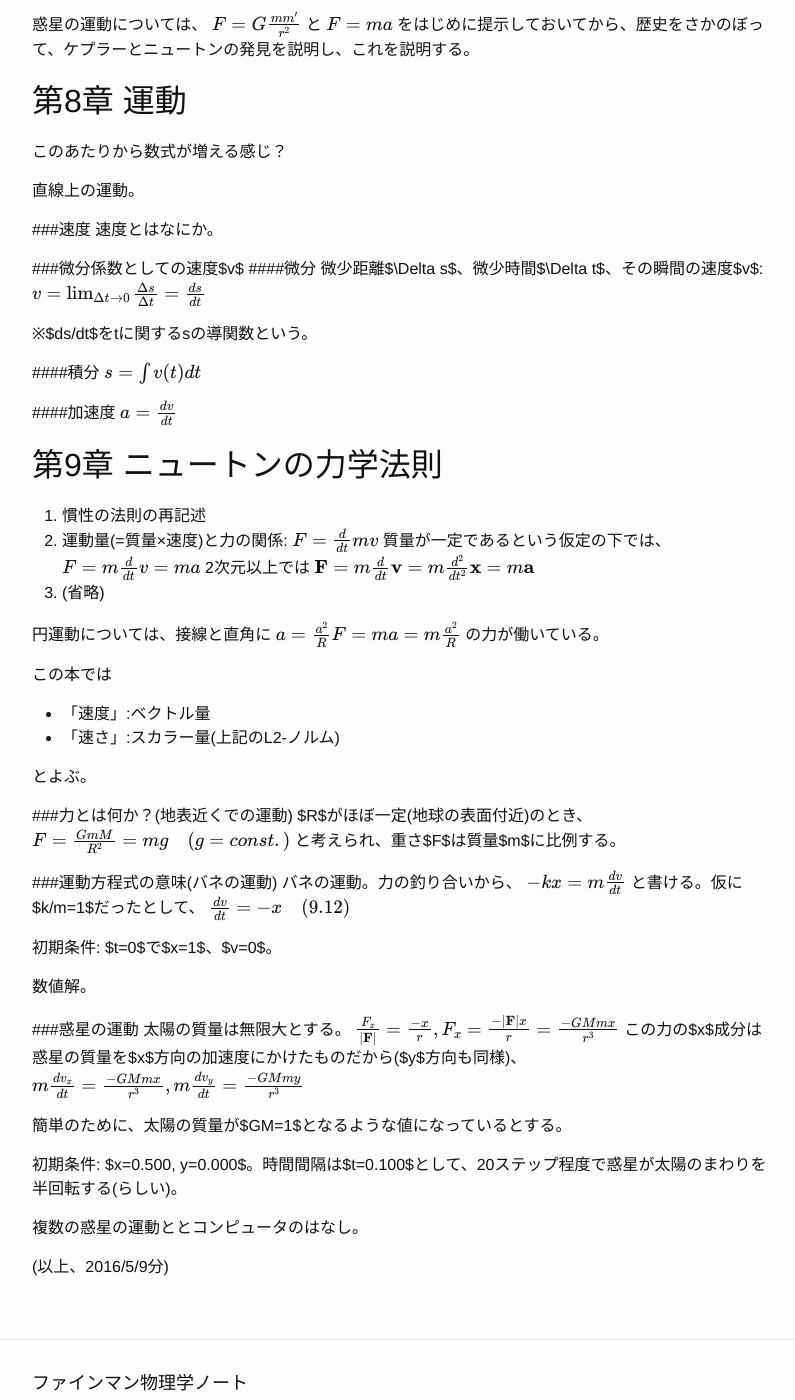
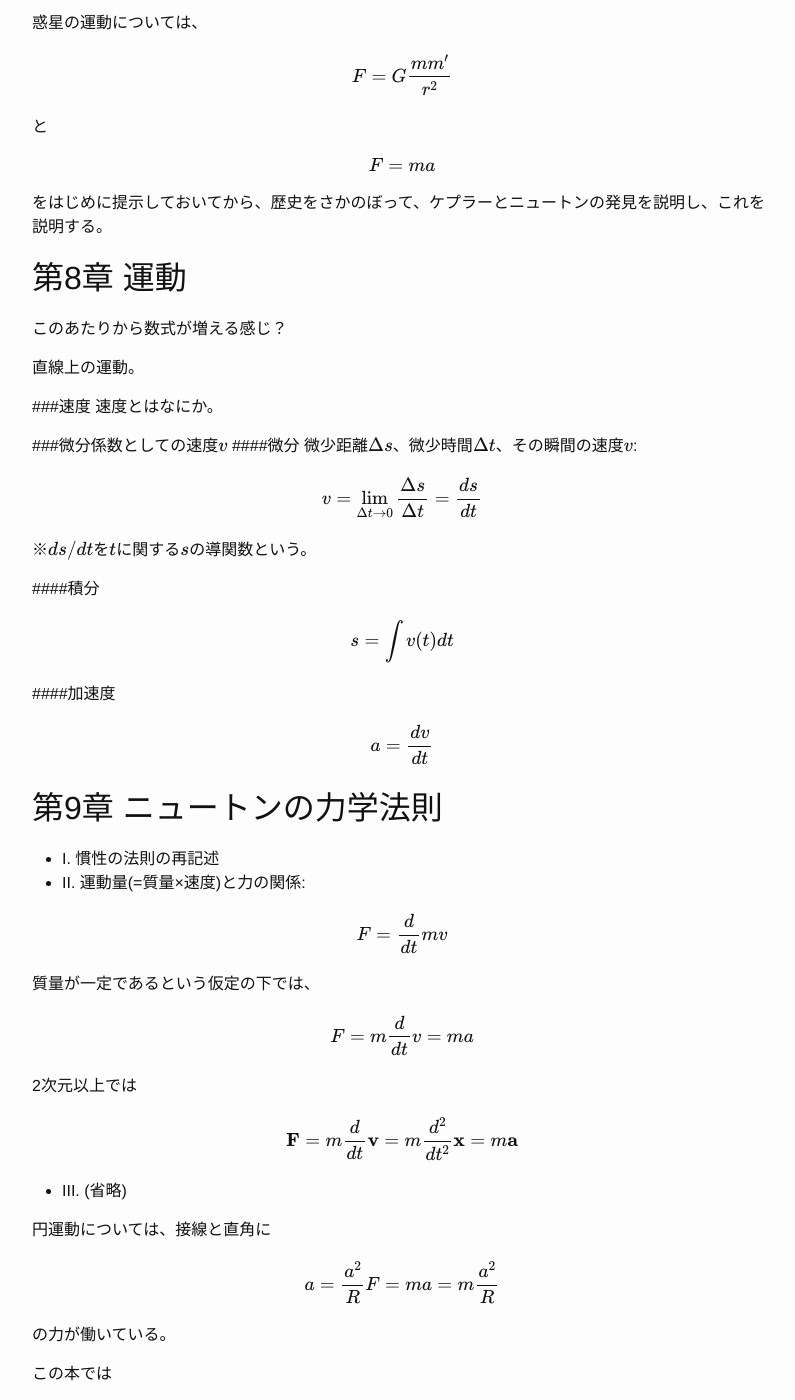
Before and after one commit to flashingwind/feynmanlectures, a Jekyll site: the page built from _posts/2016-05-03-feynman1-01-to-09.markdown, in a window 1280 px wide and 1400 px high, scrolled down 1722 px. Shown: the whole window, without its empty margins (238-1033 px from the left). Built offline with Jekyll 4.4.1, drawn with Linux system fonts in a browser that asks for light colours; formulas are drawn with MathJax 3; some of the changed text lies outside the part shown.

Commit message:
数式がdisplaymathにならない問題を修正 $$〜$$で囲んでも、上下を1行あけないとダメらしい。

```diff
--- a/_config.yml
+++ b/_config.yml
@@ -19,5 +19,7 @@ github_username:  flashingwind
 
 # Build settings
 markdown: kramdown
+kramdown:
+  math_engine: mathjax
 
 excerpt_separator: <!--more-->
--- a/_layouts/default.html
+++ b/_layouts/default.html
@@ -1,7 +1,4 @@
 <!DOCTYPE html>
-<head>
-  <script type="text/javascript" src="http://cdn.mathjax.org/mathjax/latest/MathJax.js?config=TeX-AMS-MML_HTMLorMML"></script>
-</head>
 <html>
 
   {% include head.html %}
--- a/_posts/2016-05-09-feynman1-01-to-09.markdown
+++ b/_posts/2016-05-03-feynman1-01-to-09.markdown
@@ -36,6 +37,7 @@ categories: feynman
 
 ## 第3章 物理学と他の学問との関係
 化学、生物学、天文学、地学。
+
 ## 第4章 エネルギーの保存
 エネルギーとは。:
 
@@ -61,13 +63,17 @@ categories: feynman
 
 ## 第7章 万有引力の理論
 惑星の運動については、
+
 $$
-    F=G\frac{mm'}{r^2}\\
+F=G\frac{mm'}{r^2}\\
 $$
+
 と
+
 $$
-    F=ma
+F=ma
 $$
+
 をはじめに提示しておいてから、歴史をさかのぼって、ケプラーとニュートンの発見を説明し、これを説明する。
 
 ## 第8章 運動
@@ -81,44 +87,55 @@ $$
 ###微分係数としての速度$v$
 ####微分
 微少距離$\Delta s$、微少時間$\Delta t$、その瞬間の速度$v$:
+
 $$
 v=\lim_{\Delta t\rightarrow0}{\frac{\Delta s}{\Delta t}}
 =\frac{ds}{dt}
 $$
 
-※$ds/dt$をtに関するsの導関数という。
+※$ds/dt$を$t$に関する$s$の導関数という。
 
 ####積分
+
 $$
 s=\int v(t)dt
 $$
 
 ####加速度
+
 $$
 a=\frac{dv}{dt}
 $$
 
 ## 第9章 ニュートンの力学法則
-1. 慣性の法則の再記述
-2. 運動量(=質量×速度)と力の関係:
+- I. 慣性の法則の再記述
+- II. 運動量(=質量×速度)と力の関係:
+
 $$
 F=\frac{d}{dt}mv
 $$
+
 質量が一定であるという仮定の下では、
+
 $$
 F=m\frac{d}{dt}v=ma
 $$
+
 2次元以上では
+
 $$
 \mathbf{F}=m\frac{d}{dt}\mathbf{v}=m\frac{d^2}{dt^2}\mathbf{x}=m\mathbf{a}
 $$
-3. (省略)
+
+- III. (省略)
 
 円運動については、接線と直角に
+
 $$
 a=\frac{a^2}{R}\\
 F=ma=m\frac{a^2}{R}
 $$
+
 の力が働いている。
 
 この本では
@@ -130,17 +147,22 @@ $$
 
 ###力とは何か？(地表近くでの運動)
 $R$がほぼ一定(地球の表面付近)のとき、
+
 $$
 F=\frac{GmM}{R^2}=mg \quad (g=const.)
 $$
+
 と考えられ、重さ$F$は質量$m$に比例する。
 
 ###運動方程式の意味(バネの運動)
 バネの運動。力の釣り合いから、
+
 $$
 -kx=m\frac{dv}{dt}
 $$
+
 と書ける。仮に$k/m=1$だったとして、
+
 $$
 \frac{dv}{dt}=-x \quad (9.12)
 $$
@@ -151,11 +173,14 @@ $$
 
 ###惑星の運動
 太陽の質量は無限大とする。
+
 $$
 \frac{F_x}{|\mathbf{F}|}=\frac{-x}{r},\\
 F_x=\frac{-|\mathbf{F}|x}{r}=\frac{-GMmx}{r^3}
 $$
+
 この力の$x$成分は惑星の質量を$x$方向の加速度にかけたものだから($y$方向も同様)、
+
 $$
 m\frac{dv_x}{dt}=\frac{-GMmx}{r^3},\\
 m\frac{dv_y}{dt}=\frac{-GMmy}{r^3}
```
Also changed, not shown: other parts of _posts/2016-05-03-feynman1-01-to-09.markdown (+3 -2 lines), _includes/head.html (+33 -0 lines), _posts/2016-05-09-welcome-to-jekyll.markdown (deleted, +0 -25 lines), _posts/2016-05-10-feynman1-10-to-24.markdown (renamed from _posts/2016-05-16-feynman1-10-to-24.markdown, +15 -1 lines).
